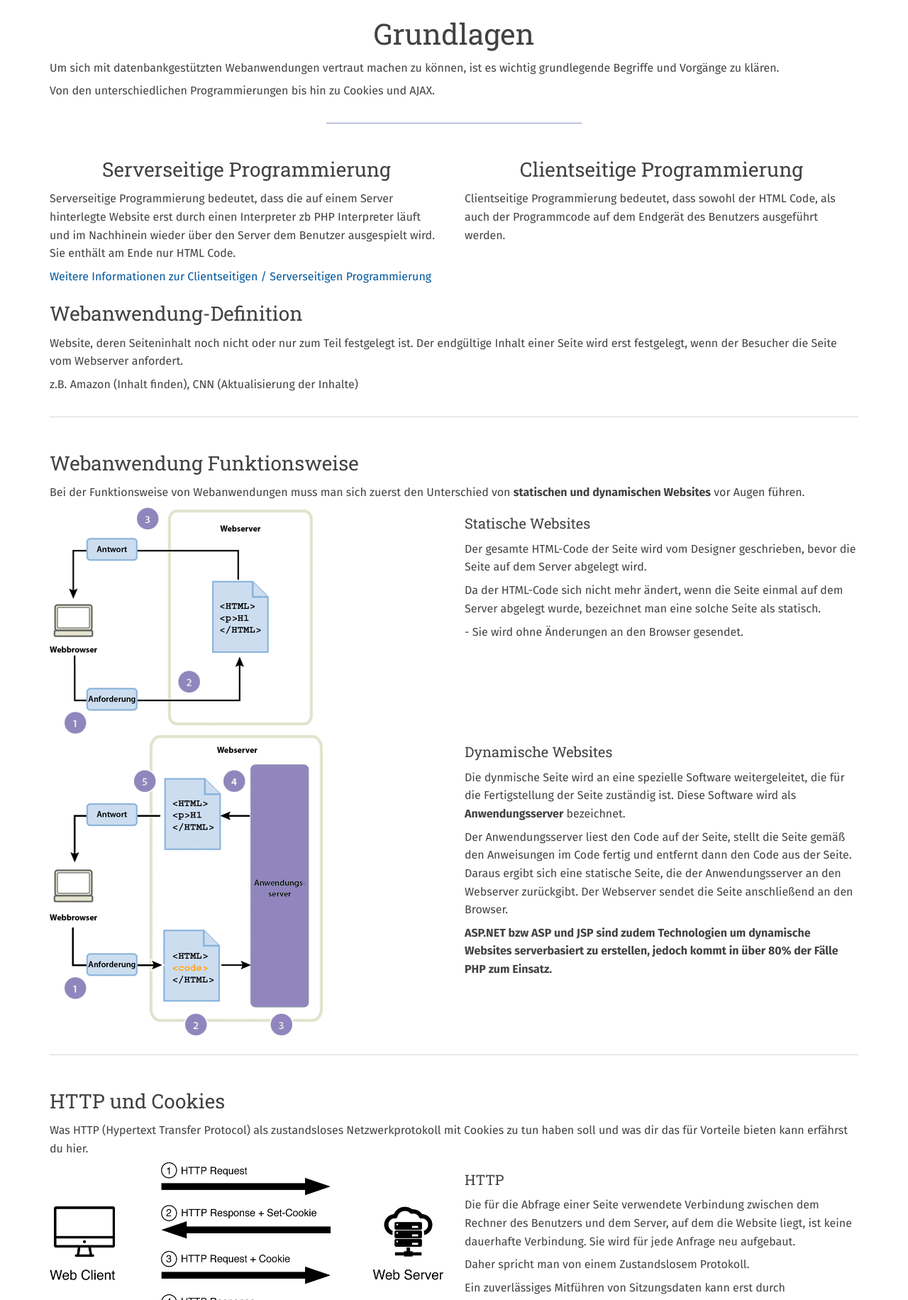
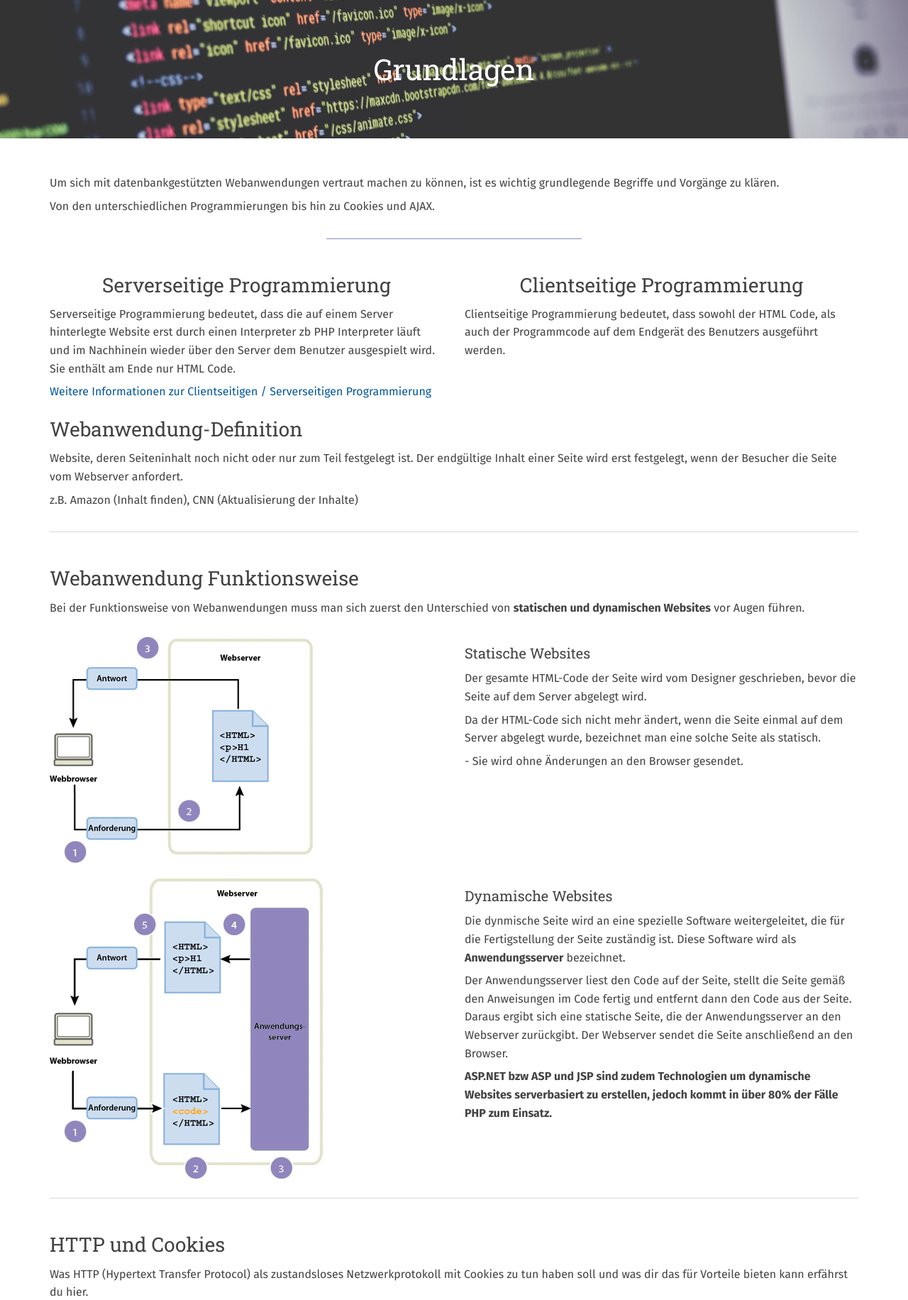
Before and after one commit to paulbrgmr/Schule, a PHP site: page /Dateiname/grundlagen.php in a window 1280 px wide. Shown: the part 70-1902 px from the top of the page at 71% size. Run offline with PHP 8.4, Linux system fonts and the light colour scheme.

Commit message:
Leitfaden: col- Anpassungen, Styling

```diff
--- a/leitfaden/_resources/scss/style.scss
+++ b/leitfaden/_resources/scss/style.scss
@@ -243,7 +243,7 @@ p {
     margin: ($line-height-computed / 3.5) 0 ($line-height-computed / 3.5);
 }
 
-.content-formular {
+.content-container {
     margin-top: 50px;
 }
 
--- a/leitfaden/grundlagen.php
+++ b/leitfaden/grundlagen.php
@@ -1,27 +1,31 @@
 <?php
     include 'content.php';
 ?>
-
-<div class="content-basics">
+</div>
+<div class="bg-wrapper">
+    <div class="formular-bg-img bg-img">
+            <h1 class="text-center bg-headline">Grundlagen</h1>
+        </div>
+    </div>
+</div>
+<div class="container">
+    <div class="content-basics content-container">
+    <p>Um sich mit datenbankgestützten Webanwendungen vertraut machen zu können,
+ist es wichtig grundlegende Begriffe und Vorgänge zu klären.</p>
+    <p>Von den unterschiedlichen Programmierungen bis hin zu Cookies und AJAX.</p>
     <div class="row">
-        <div class="col-xs-12">
-            <h1 class="text-center">Grundlagen</h1>
-            <p>Um sich mit datenbankgestützten Webanwendungen vertraut machen zu können,
-ist es wichtig grundlegende Begriffe und Vorgänge zu klären.</p>
-<p>Von den unterschiedlichen Programmierungen bis hin zu Cookies und AJAX.</p>
-        </div>
-        <div class="col-md-4 col-md-offset-4">
+        <div class="col-xs-12 col-md-4 col-md-offset-4">
             <hr class="primary">
         </div>
-        <div class="col-md-6">
+        <div class="col-xs-12 col-md-6">
             <h3 class="text-center">Serverseitige Programmierung</h3>
             <p>Serverseitige Programmierung bedeutet, dass die auf einem Server hinterlegte Website erst durch einen Interpreter zb PHP Interpreter läuft und im Nachhinein wieder über den Server dem Benutzer ausgespielt wird. Sie enthält am Ende nur HTML Code.</p>
         </div>
-        <div class="col-md-6">
+        <div class="col-xs-12 col-md-6">
             <h3 class="text-center">Clientseitige Programmierung</h3>
             <p>Clientseitige Programmierung bedeutet, dass sowohl der HTML Code, als auch der Programmcode auf dem Endgerät des Benutzers ausgeführt werden.</p>
         </div>
-        <div class="col-md-12">
+        <div class="col-xs-12">
             <a href="http://www.edv-lehrgang.de/serverseitige-clientseitige-programmierung/" target="_blank">Weitere Informationen zur Clientseitigen / Serverseitigen Programmierung</a>
         </div>
         <div class="col-xs-12">
@@ -37,22 +41,22 @@ ist es wichtig grundlegende Begriffe und Vorgänge zu klären.</p>
             <p>Bei der Funktionsweise von Webanwendungen muss man sich zuerst den Unterschied von <strong>statischen und dynamischen Websites</strong> vor Augen führen.</p>
         </div>
     </div>
-    <div class="row">
-        <div class="col-md-6">
+    <div class="row mtl">
+        <div class="col-xs-12 col-md-6">
             <img src="_resources/img/grundlagen/ds_process_static.png" alt="" class="img-responsive">
         </div>
-        <div class="col-md-6">
+        <div class="col-xs-12 col-md-6">
             <h4>Statische Websites</h4>
             <p>Der gesamte HTML-Code der Seite wird vom Designer geschrieben, bevor die Seite auf dem Server abgelegt wird. </p>
             <p>Da der HTML-Code sich nicht mehr ändert, wenn die Seite einmal auf dem Server abgelegt wurde, bezeichnet man eine solche Seite als statisch.</p>
             <p>- Sie wird ohne Änderungen an den Browser gesendet.</p>
         </div>
     </div>
-    <div class="row">
-        <div class="col-md-6">
+    <div class="row mtl">
+        <div class="col-xs-12 col-md-6">
             <img src="_resources/img/grundlagen/ds_process_dynamic.png" alt="" class="img-responsive">
         </div>
-        <div class="col-md-6">
+        <div class="col-xs-12 col-md-6">
             <h4>Dynamische Websites</h4>
             <p>Die dynmische Seite wird an eine spezielle Software weitergeleitet, die für die Fertigstellung der Seite zuständig ist. Diese Software wird als <strong>Anwendungsserver</strong> bezeichnet.</p>
             <p>Der Anwendungsserver liest den Code auf der Seite, stellt die Seite gemäß den Anweisungen im Code fertig und entfernt dann den Code aus der Seite. Daraus ergibt sich eine statische Seite, die der Anwendungsserver an den Webserver zurückgibt. Der Webserver sendet die Seite anschließend an den Browser.</p>
@@ -68,10 +72,10 @@ ist es wichtig grundlegende Begriffe und Vorgänge zu klären.</p>
             <p>Was HTTP (Hypertext Transfer Protocol) als zustandsloses Netzwerkprotokoll mit Cookies zu tun haben soll
 und was dir das für Vorteile bieten kann erfährst du hier.</p>
         </div>
-        <div class="col-md-6">
+        <div class="col-xs-12 col-md-6">
             <img src="_resources/img/grundlagen/grafik_cookie.png" alt="" class="img-responsive">
         </div>
-        <div class="col-md-6">
+        <div class="col-xs-12 col-md-6">
             <h4>HTTP</h4>
             <p>Die für die Abfrage einer Seite verwendete Verbindung zwischen dem Rechner des Benutzers und dem Server, auf dem die Website liegt, ist keine dauerhafte Verbindung. Sie wird für jede Anfrage neu aufgebaut.</p>
             <p>Daher spricht man von einem Zustandslosem Protokoll.</p>
@@ -88,19 +92,20 @@ und was dir das für Vorteile bieten kann erfährst du hier.</p>
             <p>AJAX beschreibt ein Konzept des asynchronen Datenaustauschs zwischen Browser und Server.</p>
             <p>Wer kennt nicht die Anzeige der Suchvorschläge in Google ohne überhaupt die Enter Taste betätigt zu haben?</p>
         </div>
-        <div class="col-sm-6">
+        <div class="col-xs-12 col-sm-6 mtl">
             <img src="_resources/img/grundlagen/AJAX_Bild.png" alt="" class="img-responsive">
         </div>
-        <div class="col-sm-6">
+        <div class="col-xs-12 col-sm-6 mtl">
             <h4>Asynchroner Datenaustausch</h4>
             <p>Zum Vergleich: bei einem synchronen Datenaustausch wechseln sich Benutzeraktivität und Verarbeitung auf dem Server ab.</p>
             <p>z.B. reguläre Suche auf Suchmaschinen mit Verwendung der Eingabetaste.</p>
             <p><strong>Asynchroner Datenaustausch:</strong> der Benutzer kann weiter arbeiten, während im Hintergrund Daten ausgetauscht werden, nicht die gesamte Seite sondern nur die relevanten Teile werden neu geladen.</p>
             <p>z.B. Anzeige von Suchergebnissen in Goolge während der Eingabe im Suchfeld</p>
             <p>Mit XMLHttpRequest wird dieses Vorgehen möglich, mehr dazu unter: <a href="https://wiki.selfhtml.org/wiki/JavaScript/XMLHttpRequest" title="HTML Request">https://wiki.selfhtml.org/wiki/JavaScript/XMLHttpRequest</a></p>
-            <a href="form/ajax-form.php" class="btn btn-primary">AJAX Beispiel</a>
+            <a href="form/ajax-form.php" class="btn btn-primary" target="_blank">AJAX Beispiel</a>
         </div>
     </div>
+</div>
 </div>
 
 <?php
```
Also changed, not shown: leitfaden/formular.php (+13 -13 lines), leitfaden/server.php (+11 -85 lines), leitfaden/sql.php (+29 -21 lines), leitfaden/_resources/css/style.min.css, 2 other files.
